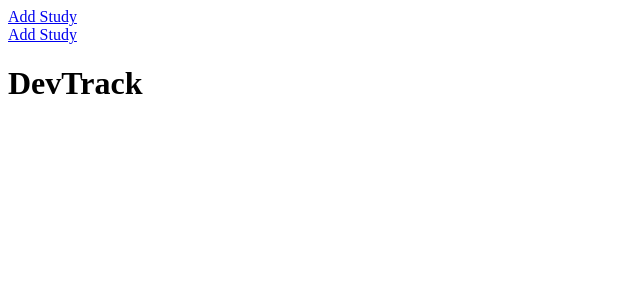
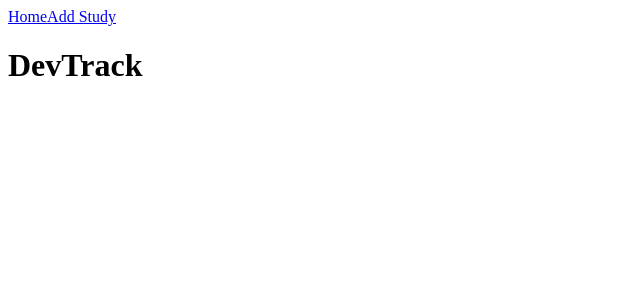
Before and after one commit to Senne-Derom/DevTrack, a Next.js app in the folder Frontend/devtrack/: page / in a window 1280 px wide. Shown: the top 300 px of the page, without its empty margins (0-640 px from the left). Built offline with nearby package versions, Linux system fonts and the light colour scheme.

Commit message:
added homepage to Header

```diff
--- a/Frontend/devtrack/app/page.tsx
+++ b/Frontend/devtrack/app/page.tsx
@@ -3,7 +3,6 @@
 export default function Home() {
   return (
       <>
-        <Header/>
           <h1>DevTrack</h1>
       </>
   )
--- a/Frontend/devtrack/components/Header.tsx
+++ b/Frontend/devtrack/components/Header.tsx
@@ -6,6 +6,7 @@
 const Header: React.FC = () => {
     return (
         <header>
+            <Link href="/">Home</Link>
             <Link href="/addStudy">Add Study</Link>
         </header>
     )
```
